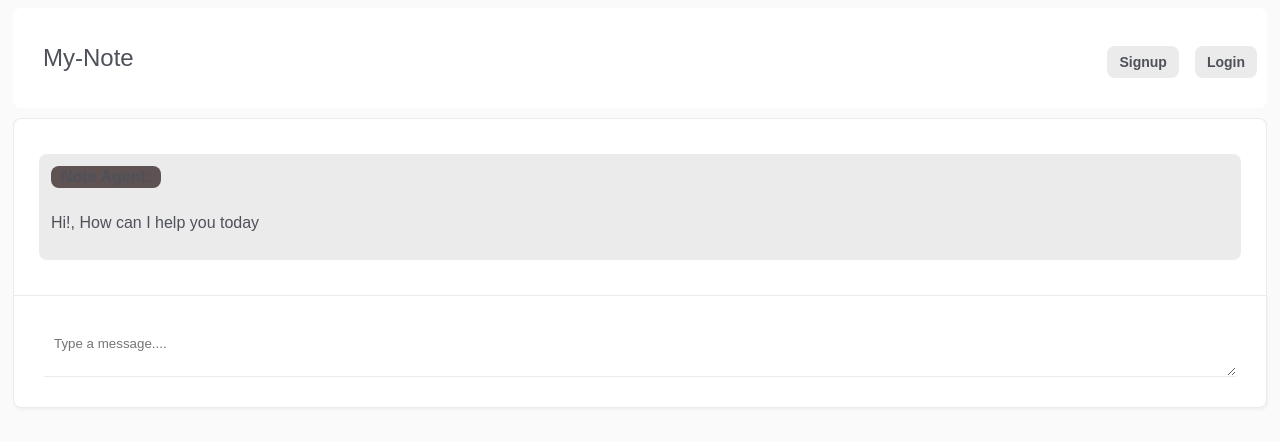
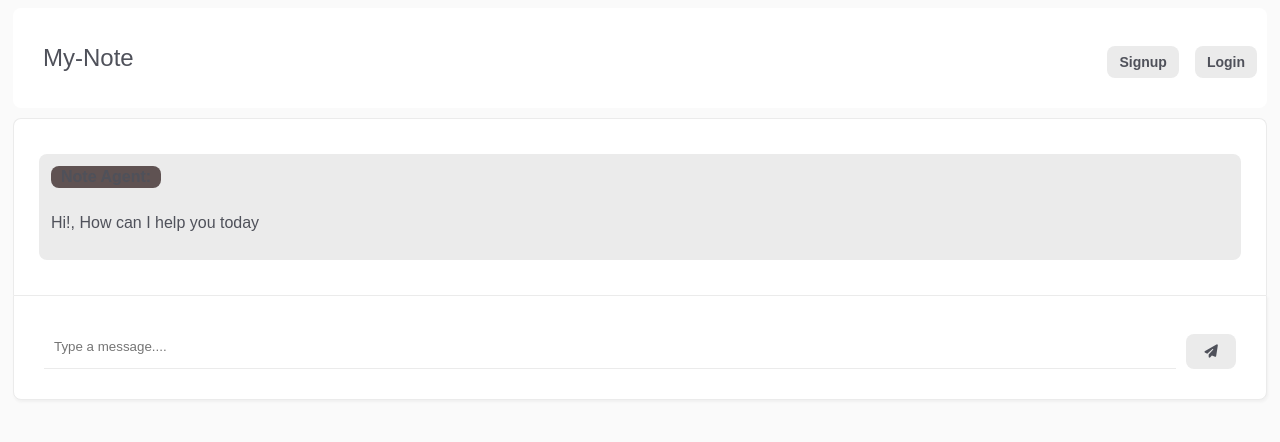
Before and after one commit to alexandresanchograca/my-note-vue, a Vue app: page /chatbot in a window 1280 px wide. Shown: the top 442 px of the page. Built offline with nearby package versions, Linux system fonts and the light colour scheme; no server answers; a web font is replaced by a local one.

Commit message:
added button to chatbot; added previous assistant answers to chatbot; built and deployed;

```diff
--- a/src/components/Chatbot/NewChatForm.vue
+++ b/src/components/Chatbot/NewChatForm.vue
@@ -1,11 +1,14 @@
 <template>
-  <form>
-    <textarea
+  <form @submit.prevent="handleSubmit">
+    <input
+      type="text"
       placeholder="Type a message...."
       v-model="userInput"
-      @keypress.enter.prevent="handleSubmit"
       :disabled="pendingResponse"
-    ></textarea>
+    />
+    <button :disabled="pendingResponse">
+      <i class="fa-solid fa-paper-plane"></i>
+    </button>
   </form>
 </template>
 
@@ -56,6 +59,18 @@ const handleSubmit = () => {
 
 <style scoped>
 form {
+  display: flex;
   border-radius: 0px 0px 8px 8px;
 }
+
+form input {
+  width: 95%;
+}
+
+form button {
+  box-sizing: border-box;
+  flex-grow: 1;
+  margin-left: 10px;
+  padding: 10px;
+}
 </style>
--- a/src/composables/useAI.js
+++ b/src/composables/useAI.js
@@ -18,10 +18,16 @@ const useNoteAgent = () => {
 
     try {
       const result = await callGPT({ messages: messages.value });
-      const message = result.data.choices?.[0]?.message?.content;
+      const message = result.data.choices?.[0]?.message;
+
+      if (message) {
+        messages.value.push(message);
+      }
+
+      const messageContent = message?.content;
       const created = result.data.created;
 
-      return { user: "Note Agent", created, message };
+      return { user: "Note Agent", created, message: messageContent };
     } catch (err) {
       error.value = err.message;
     } finally {
```
Also changed, not shown: 7 other files (tests, documents, lock files or other folders).
